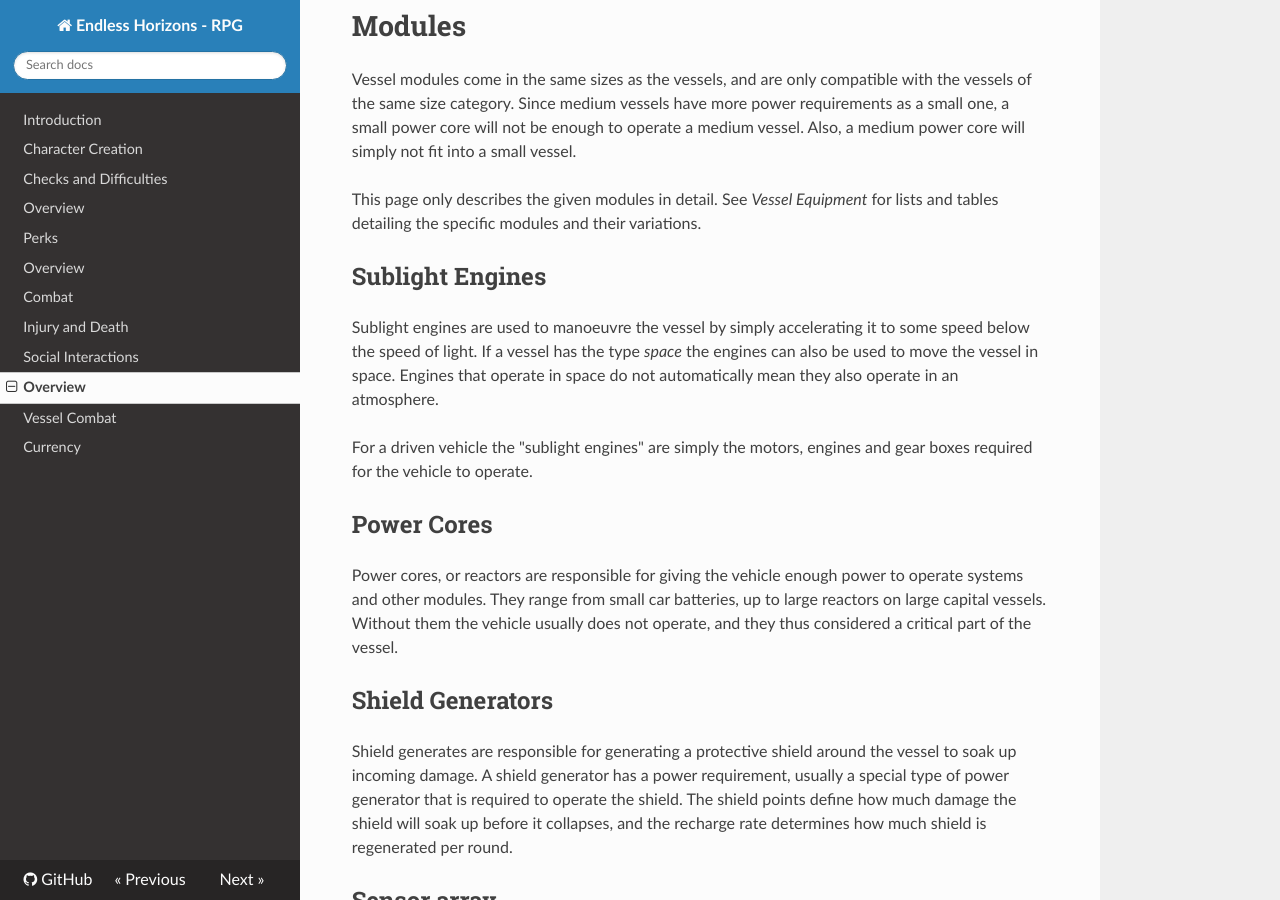
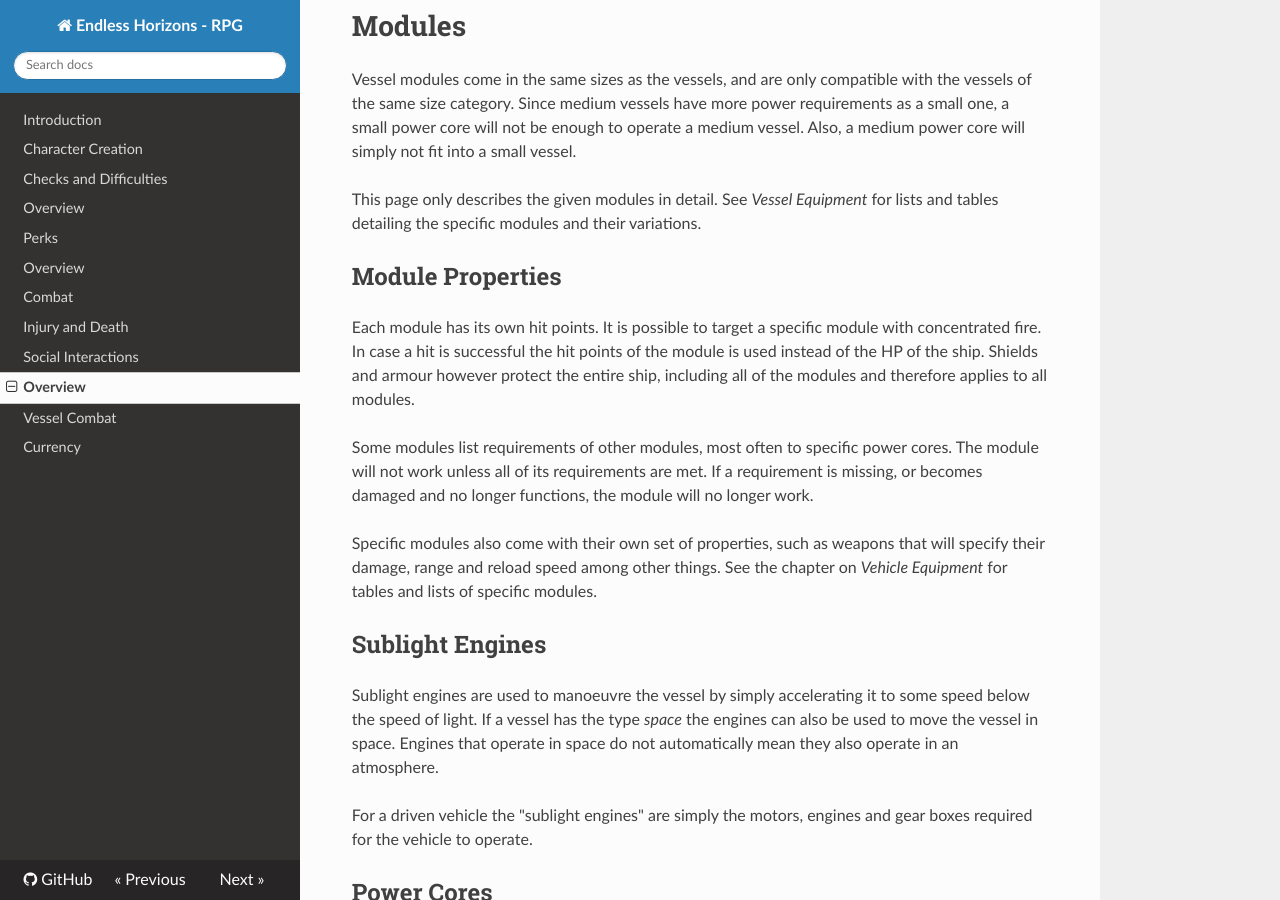
Before and after one commit to ehrpg/rules, an MkDocs documentation site: the page built from docs/vessels.md, in a window 1280 px wide and 900 px high, scrolled down 3035 px. Built offline with MkDocs 1.6.1, drawn with Linux system fonts in a browser that asks for light colours; nearby versions of some CDN libraries; old or Windows-style settings are respelled for this version of MkDocs.

Commit message:
Updated vessels with properties

```diff
--- a/docs/vessels.md
+++ b/docs/vessels.md
@@ -138,6 +138,23 @@ vessel.
 This page only describes the given modules in detail. See _Vessel Equipment_ for
 lists and tables detailing the specific modules and their variations.
 
+## Module Properties
+
+Each module has its own hit points. It is possible to target a specific module
+with concentrated fire. In case a hit is successful the hit points of the
+module is used instead of the HP of the ship. Shields and armour however protect
+the entire ship, including all of the modules and therefore applies to all
+modules.
+
+Some modules list requirements of other modules, most often to specific power
+cores. The module will not work unless all of its requirements are met. If a
+requirement is missing, or becomes damaged and no longer functions, the module
+will no longer work.
+
+Specific modules also come with their own set of properties, such as weapons
+that will specify their damage, range and reload speed among other things. See
+the chapter on _Vehicle Equipment_ for tables and lists of specific modules.
+
 ## Sublight Engines
 
 Sublight engines are used to manoeuvre the vessel by simply accelerating it
```
